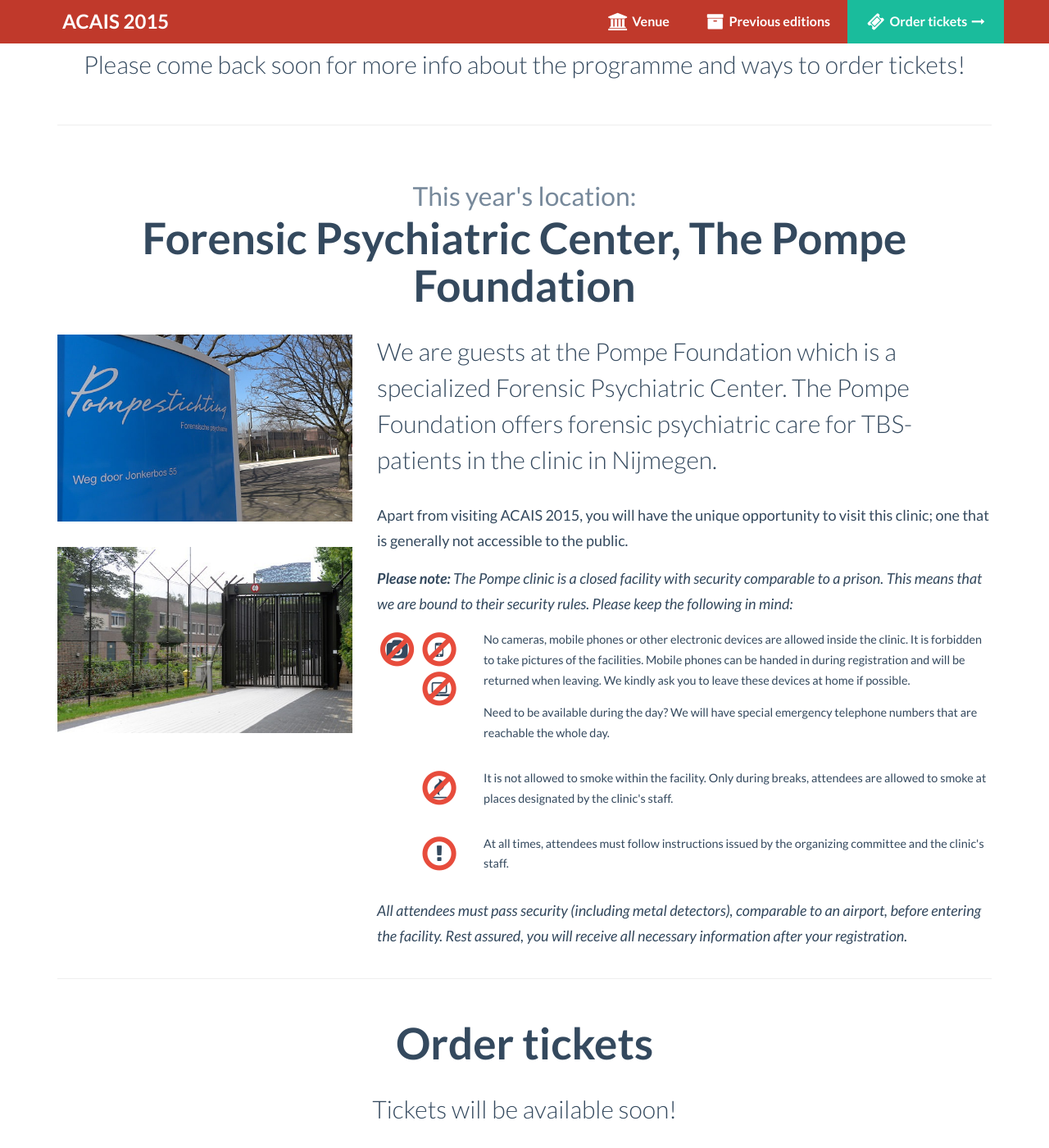
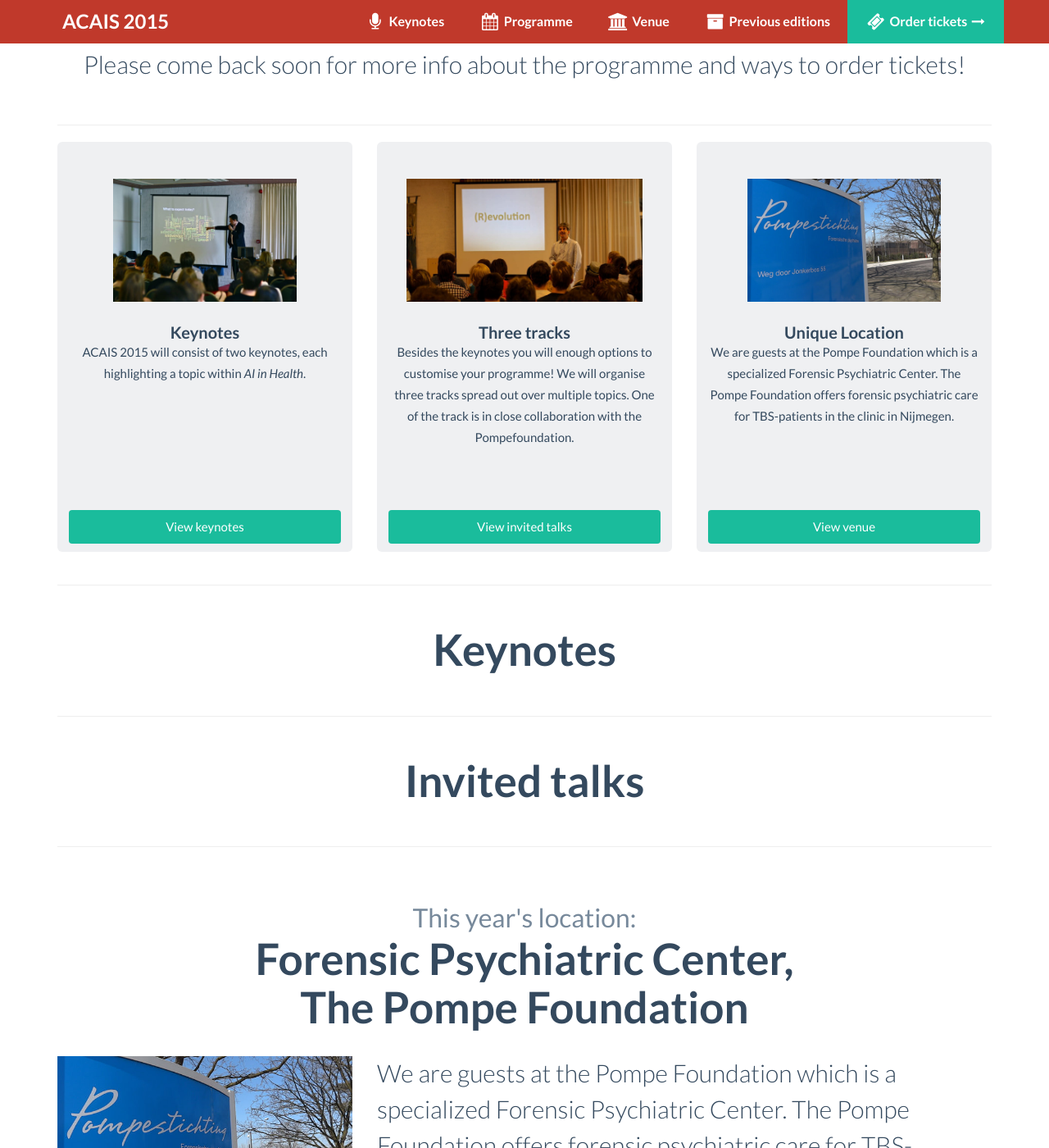
Before and after one commit to wouterbulten/acais-website, a Jekyll site: the page built from index.html, in a window 1280 px wide and 1400 px high, scrolled down 813 px. Shown: the whole window at 82% size. Built offline with Jekyll 4.4.1, drawn with Linux system fonts in a browser that asks for light colours; nearby versions of some CDN libraries.

Commit message:
Added new sections

```diff
--- a/_config.yml
+++ b/_config.yml
@@ -10,7 +10,7 @@
 markdown: kramdown
 
 hide_venue: false
-hide_feature_overview: true
+hide_feature_overview: false
 
 permalink: pretty
 
--- a/index.html
+++ b/index.html
@@ -42,7 +42,7 @@
 
                 <p>ACAIS 2015 will consist of two keynotes, each highlighting a topic within <em>AI in Health</em>.</p>
 
-                <a href="#" class="btn btn-primary btn-large btn-block">View keynotes</a>
+                <a href="#keynotes" class="btn btn-primary btn-large btn-block">View keynotes</a>
             </div>
         </div>
 
@@ -54,7 +54,7 @@
 
                 <p>Besides the keynotes you will enough options to customise your programme! We will organise three tracks  spread out over multiple topics. One of the track is in close collaboration with the Pompefoundation.</p>
 
-                <a href="#" class="btn btn-primary btn-large btn-block">View invited talks</a>
+                <a href="#invited-talks" class="btn btn-primary btn-large btn-block">View invited talks</a>
             </div>
         </div>
 
@@ -66,11 +66,33 @@
 
                 <p>We are guests at the Pompe Foundation which is a specialized Forensic Psychiatric Center. The Pompe Foundation offers forensic psychiatric care for TBS-patients in the clinic in Nijmegen.</p>
 
-                <p>Apart from visiting ACAIS 2015, you will have the unique opportunity to visit this clinic; one that is generally not accessible by the public.</p>
-
                 <a href="#pompeclinic" class="btn btn-primary btn-large btn-block">View venue</a>
             </div>
         </div>
+    </div>
+
+    <hr>
+
+    <div class="row" id="keynotes">
+        <div class="col-md-12 text-center">
+            <h2>Keynotes</h2>
+        </div>
+    </div>
+
+    <div class="row">
+
+    </div>
+
+    <hr>
+
+    <div class="row" id="invited-talks">
+        <div class="col-md-12 text-center">
+            <h2>Invited talks</h2>
+        </div>
+    </div>
+
+    <div class="row">
+
     </div>
 
     <hr>
@@ -79,7 +101,7 @@
     <div class="row">
         <div class="col-md-10 col-md-offset-1 text-center">
 
-            <h2 id="venue"><small class="subheader">This year's location:</small><br> Forensic Psychiatric Center, The Pompe Foundation</h2>
+            <h2 id="venue"><small class="subheader">This year's location:</small><br> Forensic Psychiatric Center,<br> The Pompe Foundation</h2>
         </div>
     </div>
 
```
